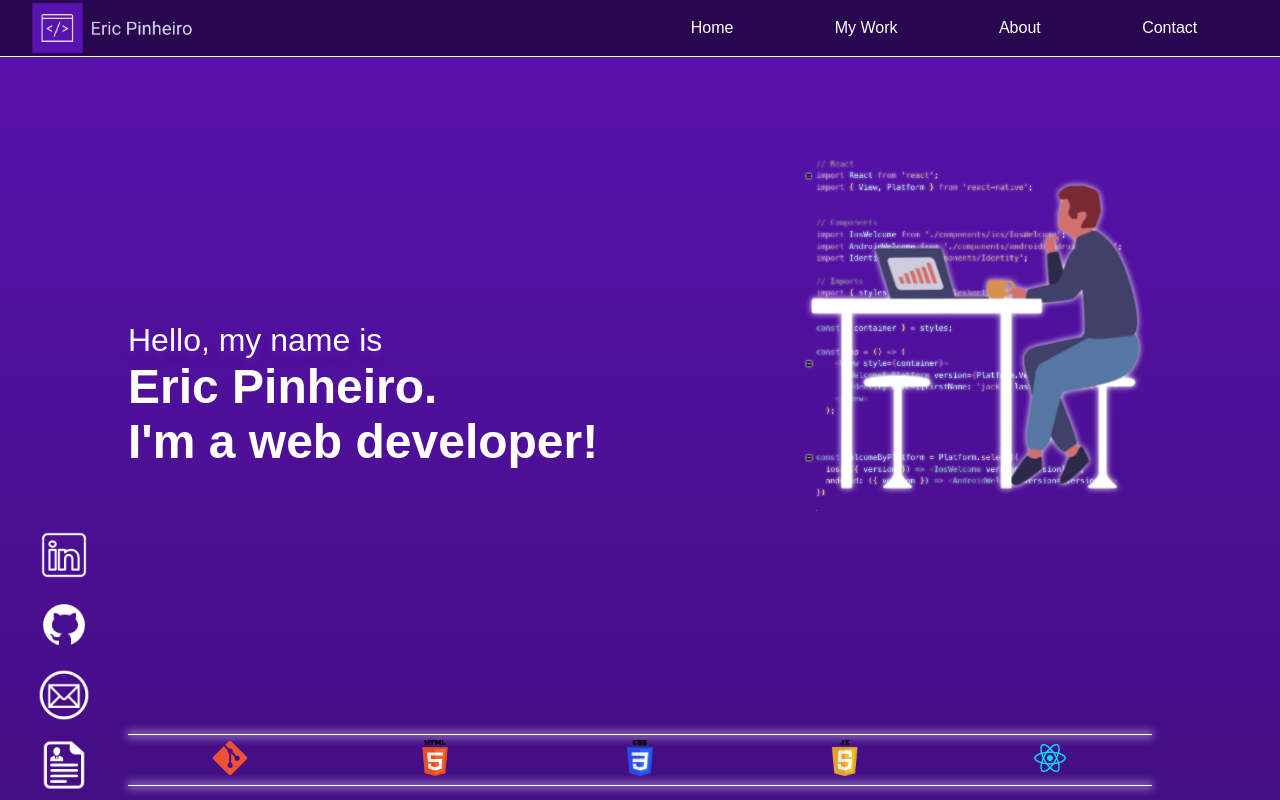
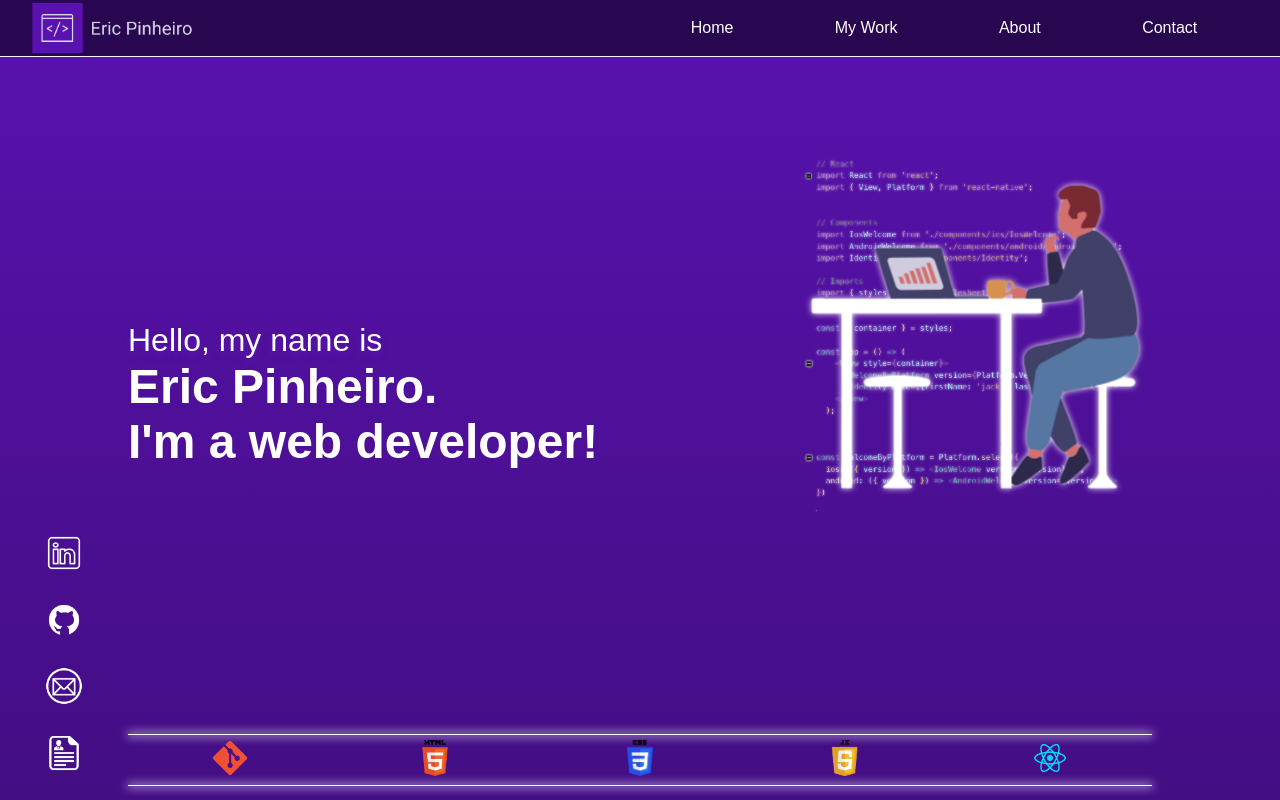
Before and after one commit to ericfariaspinheiro/webPortfolio, a React (Create React App) app: page / in a window 1280 px wide. Shown: the top 800 px of the page. Built offline with nearby package versions, Linux system fonts and the light colour scheme.

Commit message:
added viewport in header

```diff
--- a/public/index.html
+++ b/public/index.html
@@ -2,12 +2,12 @@
 <html lang="en">
   <head>
     <meta charset="utf-8" />
+    <meta name="viewport" content="width=device-width,initial-scale=1.0">
     <base href="/subdir/">
     <title>React App</title>
   </head>
   <body>
     <noscript>You need to enable JavaScript to run this app.</noscript>
-
     <div id="root"></div>
   </body>
 </html>
--- a/src/App.css
+++ b/src/App.css
@@ -89,8 +89,8 @@
 }
 
 .innerContactMe {
-  width: 40%;
-  height: 100%;
+  width: 30%;
+  height: 95%;
   margin: auto;
   display: flex;
   flex-direction: column;
@@ -336,10 +336,7 @@
   filter: drop-shadow(0 0 3px white);
 }
 
-@media (max-width: 480px) {
-  #welcome {
-  }
-
+@media only screen and (max-width: 480px) {
   .welcomeContent {
     margin-top: 10%;
   }
@@ -358,11 +355,12 @@
   }
 
   .contactIcon {
-    height: 100%;
+    height: 60%;
     width: unset;
   }
 
   .heroBox {
+    /* display: none; */
     position: relative;
     max-width: 100%;
     right: 0;
```
